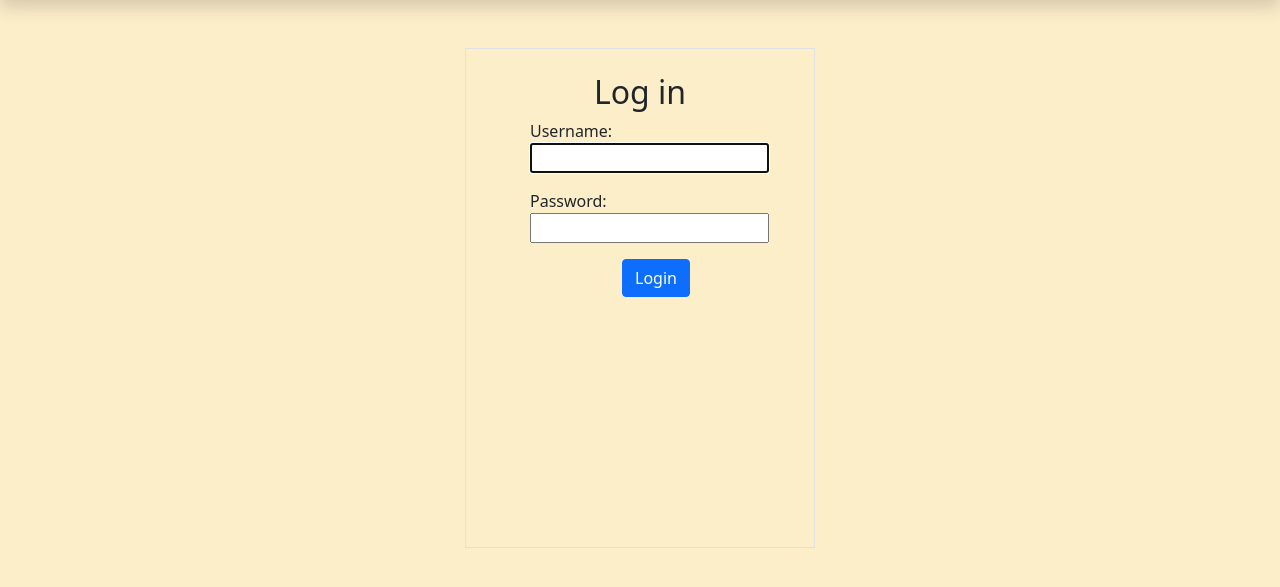
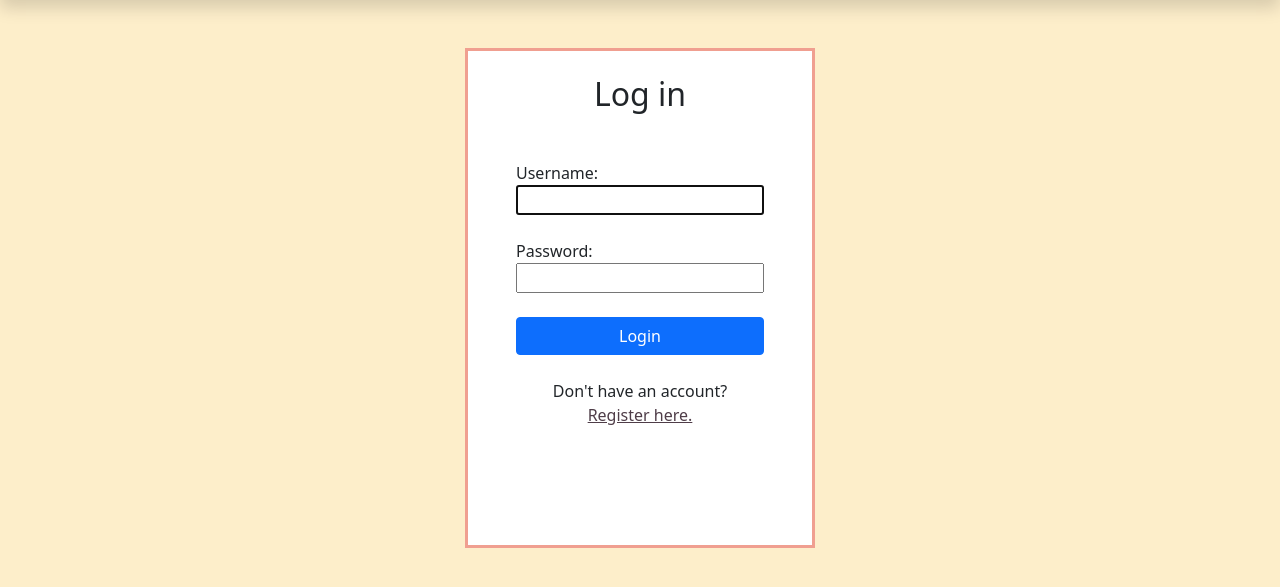
Before and after one commit to marketulinek/LibraryApp, a Django app: page /accounts/login/ in a window 1280 px wide. Shown: the part 80-667 px from the top of the page. Run offline with Django 4.2, Linux system fonts and the light colour scheme.

Commit message:
login created (urls, template, added to base.html)

```diff
--- a/library_app/ils/templates/base.html
+++ b/library_app/ils/templates/base.html
@@ -45,8 +45,12 @@
                     <a class="nav-link text-reset" href="#">My Account</a>
                   </li>
                 </ul>
-                <a class="nav-link text-reset" href="#">Log In or Register</a>
-                <form class="d-flex">
+                {% if user.is_authenticated %}
+                    <a class="nav-link text-reset" href="{% url 'logout' %}">Log out</a>
+                {% else %}
+                    <a class="nav-link text-reset" href="{% url 'login' %}">Log In or Register</a>
+                {% endif %}
+                  <form class="d-flex">
                     <input class="form-control me-2" type="search" placeholder="Search a book or author" aria-label="Search">
                     <button class="btn btn-outline-light" type="submit">
                         <svg xmlns="http://www.w3.org/2000/svg" width="16" height="16" fill="currentColor" class="bi bi-search" viewBox="0 0 16 16">
--- a/library_app/ils/templates/registration/login.html
+++ b/library_app/ils/templates/registration/login.html
@@ -1,38 +1,26 @@
 {% extends "base.html" %}
 {% block content %}
-<div class="container border my-5 px-5 pt-4" style="width: 350px; height: 500px">
-    <div class="text-center">
-      <h2>Log in</h2>
-    </div>
-    <div class="row align-items-center">
-        <div class="col-auto-center ms-3 me-1">
-            <form method="post">
-                {% csrf_token %}
-                {{ form.as_p }}
-            </form>
-            <div class="text-center">
-                <button class="btn btn-primary" type="button">Login</button>
-            </div>
-        </div>
-    </div>
-</div>
-
-{% endblock %}
-
 <style>
-.w-username,
-.w-password { width: 100%;
-}
+    .container-registration{
+        background-color: white;
+        border: 3px solid #F09F90;
+        width: 350px;
+        height: 500px;
+    }
+    input[name="username"], [name="password"]{
+        width: 100%;
+    }
 </style>
 
-<div class="container border my-5 px-5 pt-4" style="width: 350px; height: 500px">
-    <h2 class="mb-4 text-center" style="color: grey;">Log in</h2>
+<div class="container container-registration my-5 px-5 pt-4">
+    <h2 class="text-center mb-5">Log in</h2>
     <form method="post">
         {% csrf_token %}
-            {{ form.as_p }}
-        <div class="d-grid gap-2">
-            <button class="btn btn-primary" type="button">Login</button>
+        <div class=" d-grid gap-2">
+            {{form.as_p }}
+            <button type="submit" class="btn btn-primary">Login</button>
         </div>
-            <div class="py-3 text-center">Don't have an account?<br><a href="#">Register here.</a></div>
+        <div class="py-4 text-center">Don't have an account?<br><a href="#">Register here.</a></div>
     </form>
 </div>
+{% endblock %}
--- a/library_app/ils/urls.py
+++ b/library_app/ils/urls.py
@@ -1,7 +1,5 @@
 from django.urls import path
 from . import views
-from django.contrib.auth.views import LoginView
-from .forms import CustomLoginForm
 
 urlpatterns = [
     path('', views.IndexView.as_view(), name='index'),
@@ -19,5 +17,6 @@ urlpatterns = [
 
     # For Users
     path('readers/library_rules', views.LibraryRulesView.as_view(), name='library_rules'),
-    path('readers/faq', views.FAQView.as_view(), name='faq')
+    path('readers/faq', views.FAQView.as_view(), name='faq'),
+
 ]
--- a/library_app/library_app/urls.py
+++ b/library_app/library_app/urls.py
@@ -1,4 +1,3 @@
-from xml.etree.ElementInclude import include
 from django.contrib import admin
 from django.urls import path, include
 
```
Also changed, not shown: library_app/ils/forms.py (deleted, +0 -14 lines).
